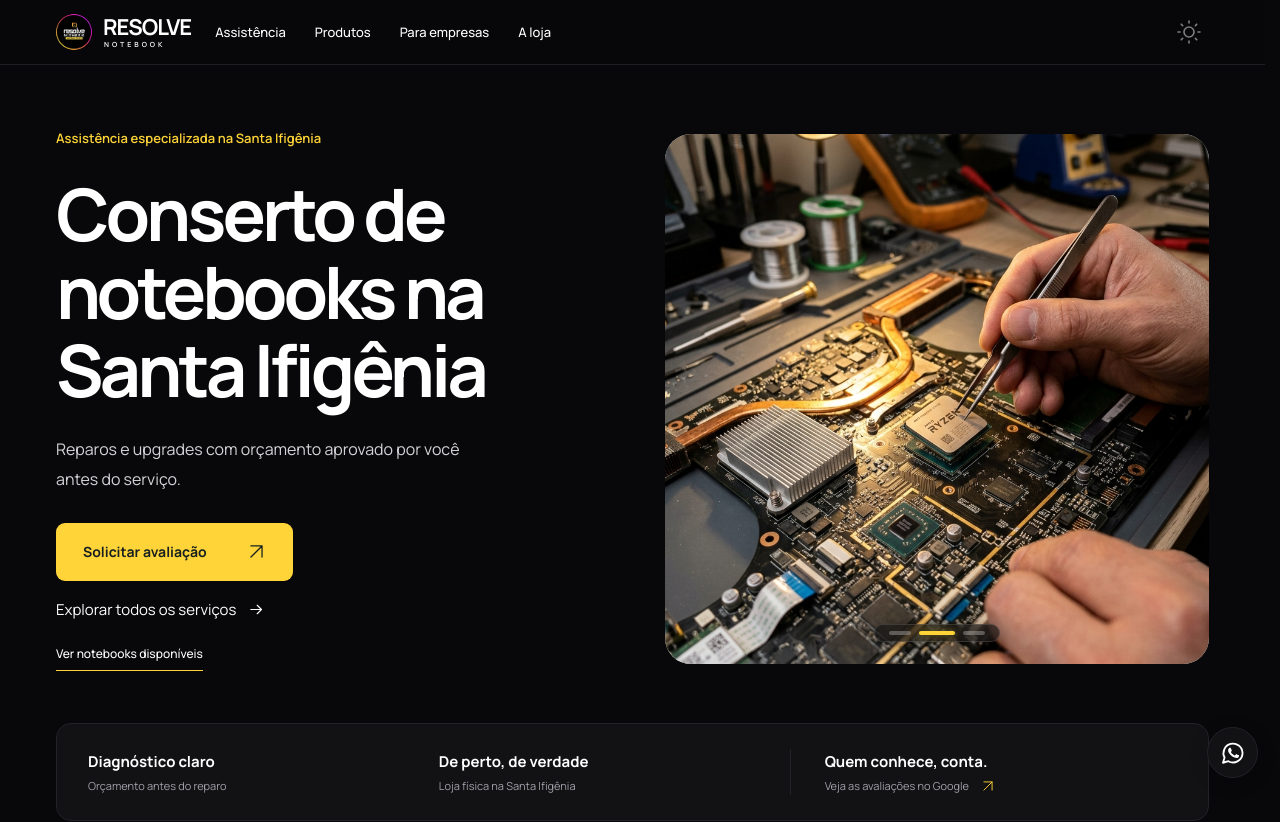
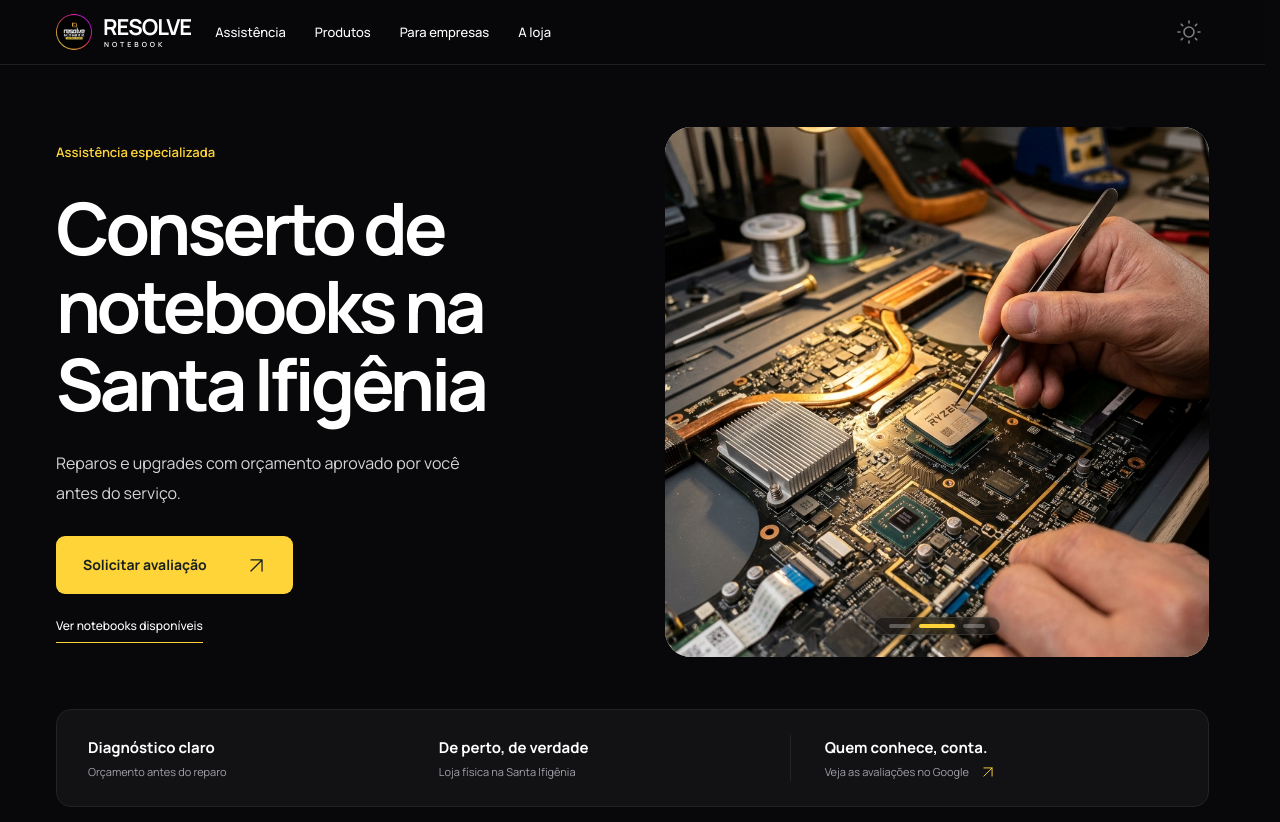
Before and after one commit to atendimentoactionsolutions-web/resolve-notebook, a React (Vite) app: page / in a window 1280 px wide. Shown: the top 822 px of the page. Built offline with nearby package versions, Linux system fonts and the light colour scheme.

Commit message:
clean: remover botao flutuante de chat e simplificar links do hero para layout equilibrado

```diff
--- a/src/components/Home.jsx
+++ b/src/components/Home.jsx
@@ -436,7 +436,7 @@ export default function Home({ onNavigate }) {
         {/* Section: Hero */}
         <section className="hero wrap" id="inicio">
           <div className="hero-copy">
-            <p className="hero-context">Assistência especializada na Santa Ifigênia</p>
+            <p className="hero-context">Assistência especializada</p>
             <h1>Conserto de notebooks na Santa Ifigênia</h1>
             <p className="hero-intro">
               Reparos e upgrades com orçamento aprovado por você antes do serviço.
@@ -451,14 +451,6 @@ export default function Home({ onNavigate }) {
                 }}
               >
                 Solicitar avaliação <svg aria-hidden="true"><use href="#arrow"/></svg>
-              </button>
-              <button
-                type="button"
-                className="text-link"
-                onClick={openServicesModal}
-                style={{ background: 'transparent', border: 'none', cursor: 'pointer', font: 'inherit', padding: 0 }}
-              >
-                Explorar todos os serviços <svg aria-hidden="true"><use href="#right"/></svg>
               </button>
               <a className="text-link" href="/produtos" onClick={(e) => { e.preventDefault(); onNavigate('/produtos'); }}>
                 Ver notebooks disponíveis
@@ -838,17 +830,6 @@ export default function Home({ onNavigate }) {
         </div>
       </footer>
 
-      {/* Floating WhatsApp Chat Button */}
-      <a
-        className="floating-chat"
-        href="https://wa.me/5511988095982?text=Ol%C3%A1!%20Gostaria%20de%20falar%20com%20a%20RESOLVE%20Notebook."
-        aria-label="Conversar com a RESOLVE Notebook no WhatsApp"
-        target="_blank"
-        rel="noopener noreferrer"
-      >
-        <svg viewBox="0 0 24 24" aria-hidden="true" focusable="false"><use href="#whatsapp-icon"/></svg>
-      </a>
-
       {/* Quiz Modal Aberto Exclusivamente pelo Botão Amarelo */}
       <ServiceQuizModal
         isOpen={isQuizModalOpen}
```
